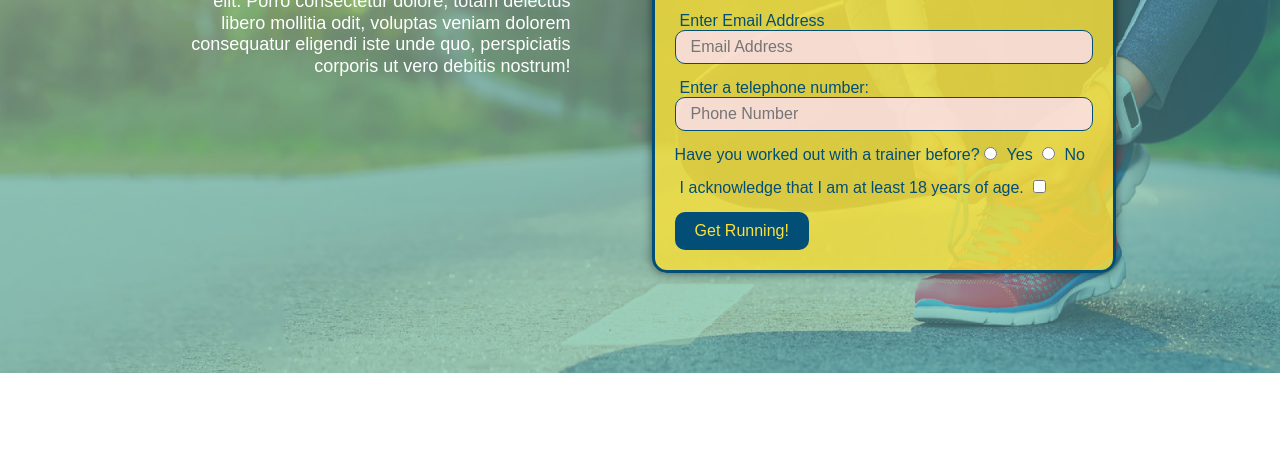
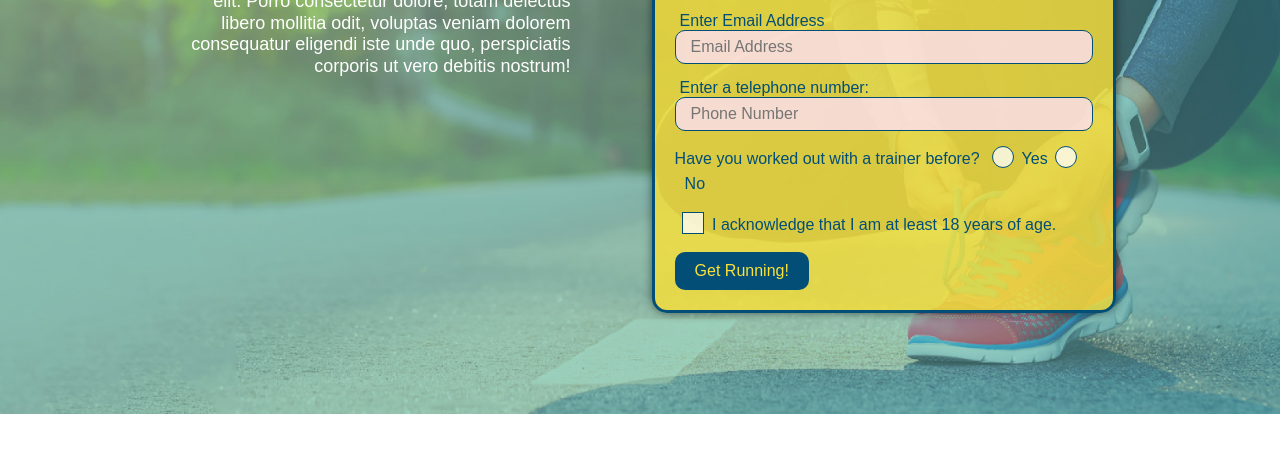
Before and after one commit to rodriguez531/RUN-BUDDY2, a plain HTML site: page index.html in a window 1280 px wide. Shown: the part 345-800 px from the top of the page. Drawn offline with Linux system fonts and the light colour scheme.

Commit message:
final css touches

```diff
--- a/assets/css/style.css
+++ b/assets/css/style.css
@@ -4,15 +4,21 @@
     box-sizing:border-box;
 }
 
+:root {
+  --primary-color: #fce138;
+  --secondary-color: #024e76;
+  --tertiary-color: #39a6
+}
+
 body {
     /* more on this crazy alphanumerical value in a minute! */
-    color: #39a6b2;
+    color: var(--tertiary-color);
     font-family: Arial, Helvetica, sans-serif;
 }
 
 header {
     padding: 20px 35px;
-    background-color: #39a6b2;
+    background-color: var(--tertiary-color);
     display: flex;
     justify-content: space-between;
     flex-wrap: wrap;
@@ -24,6 +30,7 @@ header {
     background-position: center;
     background-attachment: fixed;
     background-position: 80%;
+    z-index: 9999;
 }
 
 header nav ul {
@@ -37,14 +44,14 @@ header nav ul {
 header h1 {
     font-weight: bold;
     font-size: 36px;
-    color: #fce138;
+    color: var(--primary-color);
     margin: 0;
     text-shadow: 0 0 10px rgba(0,0,0,0.5);
 }
 
 header a {
     text-decoration: none;
-    color: #fce138;
+    color: var(--primary-color);
 }
 
 header nav {
@@ -59,14 +66,14 @@ header nav ul li a {
 }
 
 header nav ul li a:hover {
-  background: #fce138;
+  background: var(--primary-color);
   color: #024e76;
   border-radius: 15px;
   text-shadow: none;
 }
 
 footer {
-    background: #fce138;
+    background: var(--primary-color);
     width: 100%;
     padding: 40px 35px;
     display: flex;
@@ -76,7 +83,7 @@ footer {
 }
 
 footer h2 {
-    color: #024e76;
+    color: var(--secondary-color);
     font-size: 30px;
     margin: 0;
 }
@@ -87,7 +94,7 @@ footer div {
 }
 
 footer a {
-    color: #024e76;
+    color: var(--secondary-color);
 }
 
 section {
@@ -118,7 +125,7 @@ section {
 .hero-cta h2 {
     font-style: italic;
     font-size: 55px;
-    color: #fce138;
+    color: var(--primary-color);
     text-shadow: 0 0 10PX rgba(0,0,0,0.5);
 }
 .hero-form {
@@ -163,7 +170,7 @@ section {
 }
 
 .hero-form button {
-    color: #fce138;
+    color: var(--primary-color);
     background-color: #024e76;
     border: none;
     padding: 10px 20px;
@@ -174,6 +181,67 @@ section {
 .hero-form button:hover {
   background-color: #39a6b2;
 }
+
+.checkbox-wrapper input, .radio-wrapper input {
+  opacity: 0;
+}
+
+.checkbox-wrapper label, .radio-wrapper label {
+  position: relative;
+  left: 10px;
+  margin: 10px;
+  line-height: 1.6;
+}
+
+.checkbox-wrapper label::before, .radio-wrapper label::before {
+  content: "";
+  height: 20px;
+  width: 20px;
+  background: rgba(255, 255, 255, 0.75);
+  border: 1px solid #024e76;
+  position: absolute;
+  top: -4px;
+  left: -30px;
+}
+
+.radio-wrapper label::before {
+  border-radius: 50%;
+}
+
+.radio-wrapper label::after {
+  content:"";
+  width: 20px;
+  height: 20px;
+  border-radius: 50%;
+  background: #024e76;
+  position: absolute;
+  left: -29px;
+  top: -3px;
+  background-image: radial-gradient(circle,#39a6b2, #024e76);
+}
+
+.checkbox-wrapper label::after {
+  content: "";
+  height: 6px;
+  width: 14px;
+  border-left: 2px solid #024e76;
+  border-bottom: 2px solid #024e76;
+  position: absolute;
+  left: -26px;
+  top: 1px;
+  transform: rotate(-58deg);
+}
+
+.checkbox-wrapper input + label::after,
+.radio-wrapper input + label::after {
+  content: none;
+}
+
+.checkbox-wrapper input:checked + label::after,
+.radio-wrapper input:checked + label::after {
+  content: "";
+}
+
 
 .intro p {
     line-height: 1.7;
--- a/index.html
+++ b/index.html
@@ -50,14 +50,20 @@
                     <input type="tel" placeholder="Phone Number" name="phone" id="phone" class="form-input"/>
                     <p>
                         Have you worked out with a trainer before?
-                        <input type="Radio" name="trainer-confirm" id="trainer-yes"/>
+                        <span class="radio-wrapper">
+                          <input type="radio" name="trainer-confirm" id="trainer-yes" />
                           <label for="trainer-yes">Yes</label>
-                        <input type="radio" name="trainer-confirm" id="trainer-no"/>
+                        </span>
+                        <span class="radio-wrapper">
+                          <input type="radio" name="trainer-confirm" id="trainer-no" />
                           <label for="trainer-no">No</label>
+                        </span>
                       </p>
                       <p>
-                    <label for="checkbox"> I acknowledge that I am at least 18 years of age.</label>
-                    <input type="checkbox" name="age-cofirm" id="checkbox"/>
+                        <span class="checkbox-wrapper">
+                          <input type="checkbox" name="age-confirm" id="checkbox" />
+                          <label for="checkbox">I acknowledge that I am at least 18 years of age.</label>
+                        </span>
                       </p>
                     <button type="submit">
                     Get Running!
```
Lines whose indentation alone changed are shown as unchanged.
